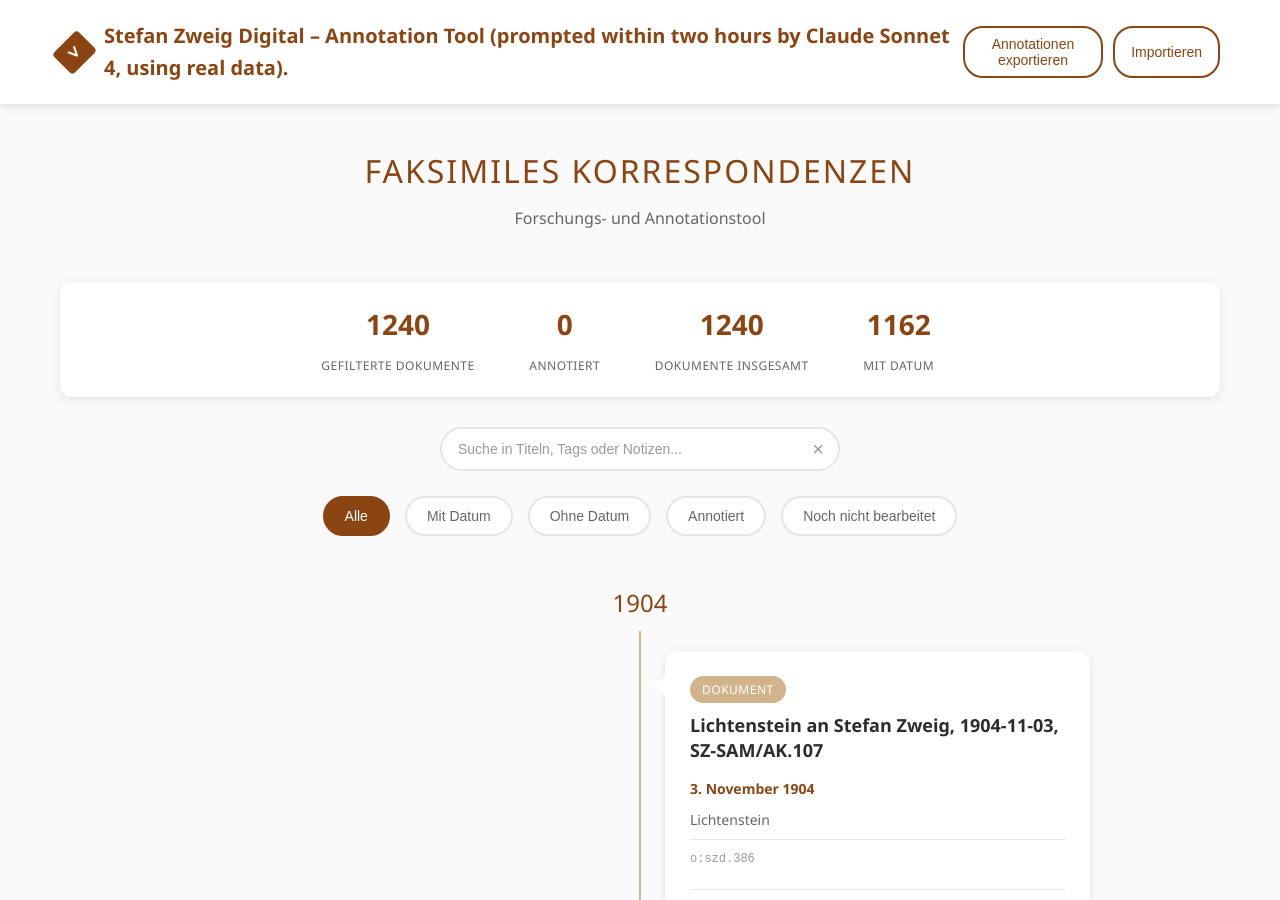
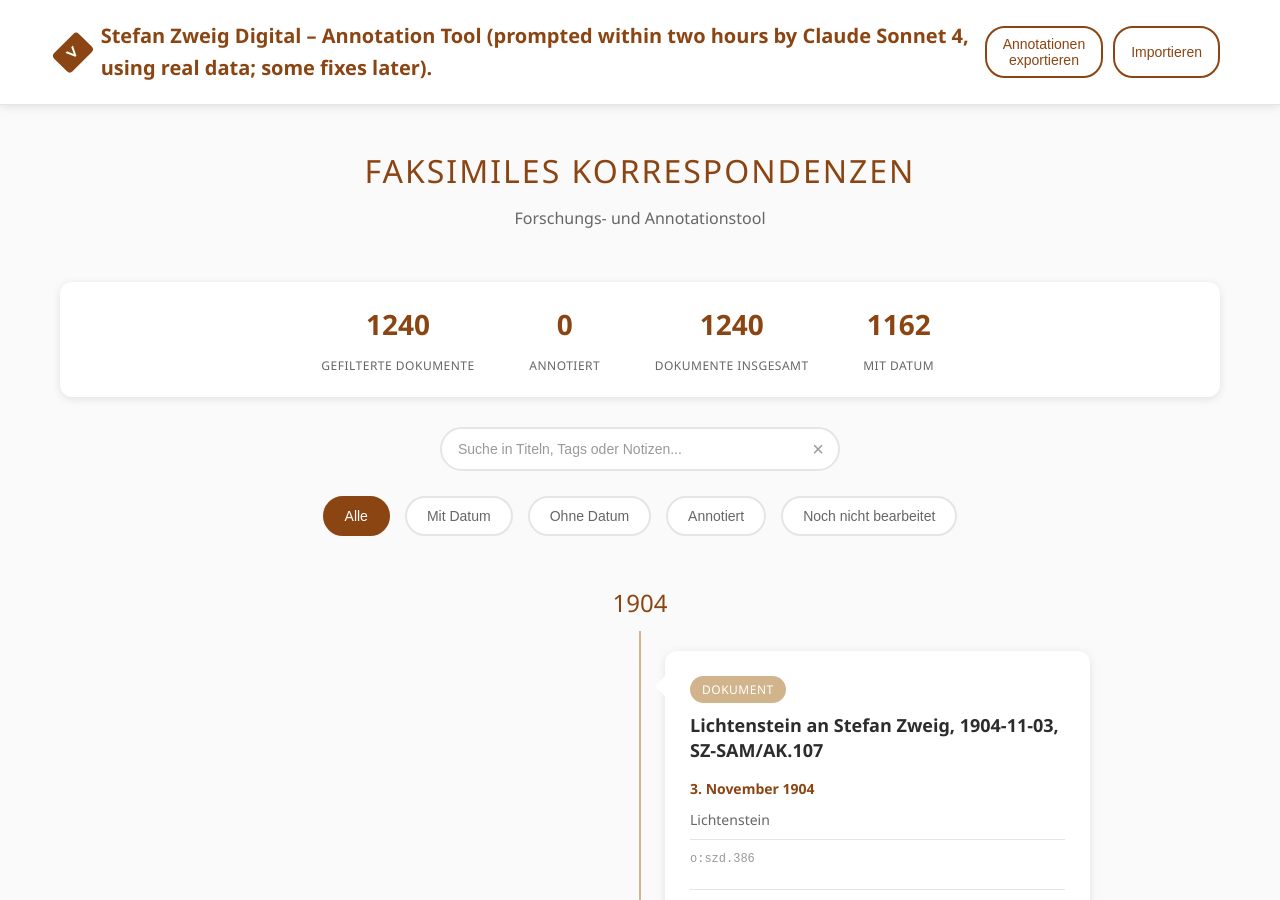
Before and after one commit to DigitalHumanitiesCraft/excellence, a Jekyll site: the page promptotyping/szd-annotation-timeline/index.html, which Jekyll copies as it is, in a window 1280 px wide and 900 px high. Built offline with Jekyll 4.4.1, drawn with Linux system fonts in a browser that asks for light colours.

Commit message:
Update index.html

```diff
--- a/promptotyping/szd-annotation-timeline/index.html
+++ b/promptotyping/szd-annotation-timeline/index.html
@@ -11,7 +11,7 @@
         <div class="container">
             <div class="logo">
                 <div class="logo-symbol">></div>
-                <span>Stefan Zweig Digital – Annotation Tool (prompted within two hours by Claude Sonnet 4, using real data).</span>
+                <span>Stefan Zweig Digital – Annotation Tool (prompted within two hours by Claude Sonnet 4, using real data; some fixes later).</span>
             </div>
             <div class="header-actions">
                 <button class="export-btn" id="exportBtn">Annotationen exportieren</button>
```
